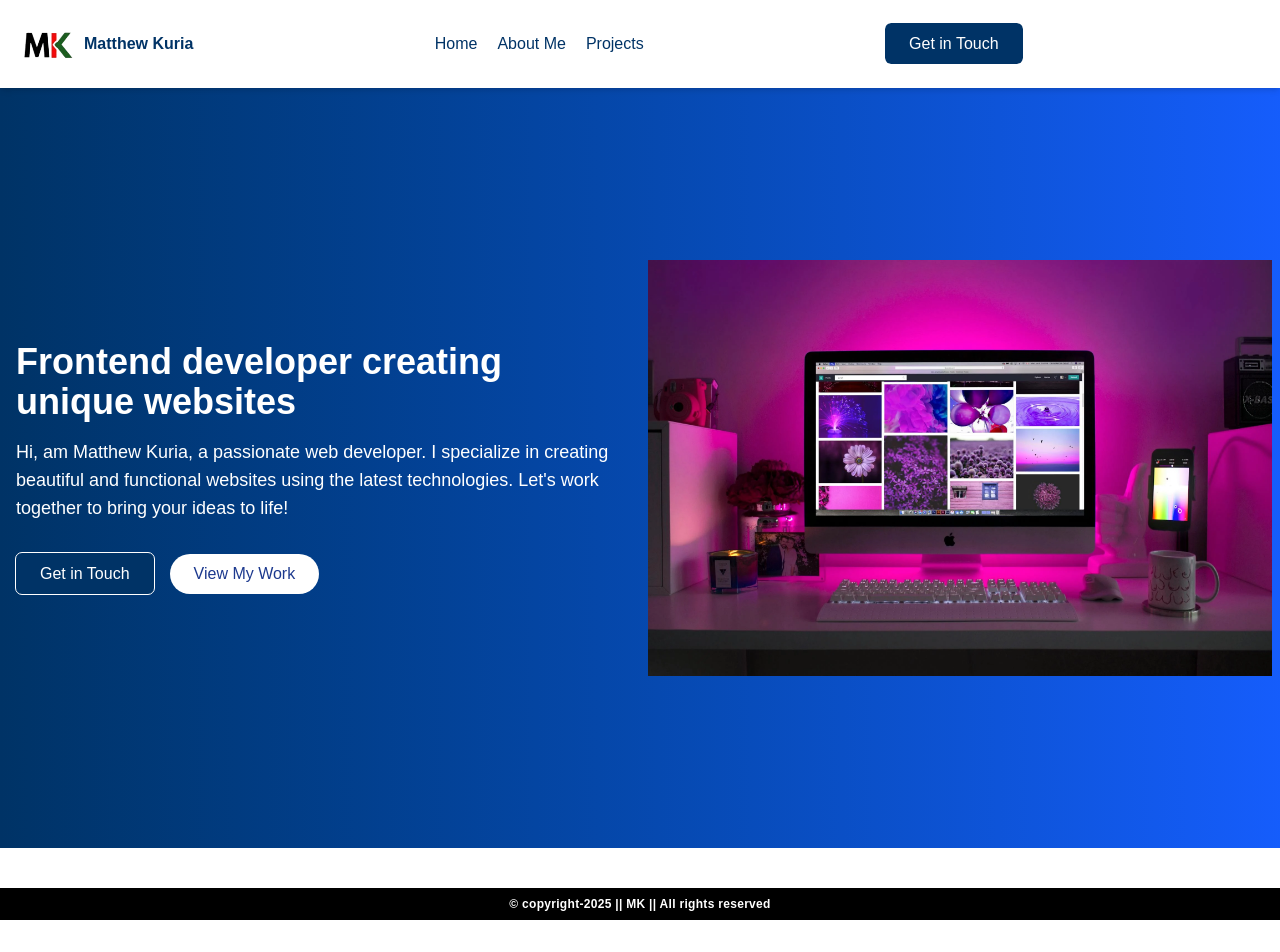
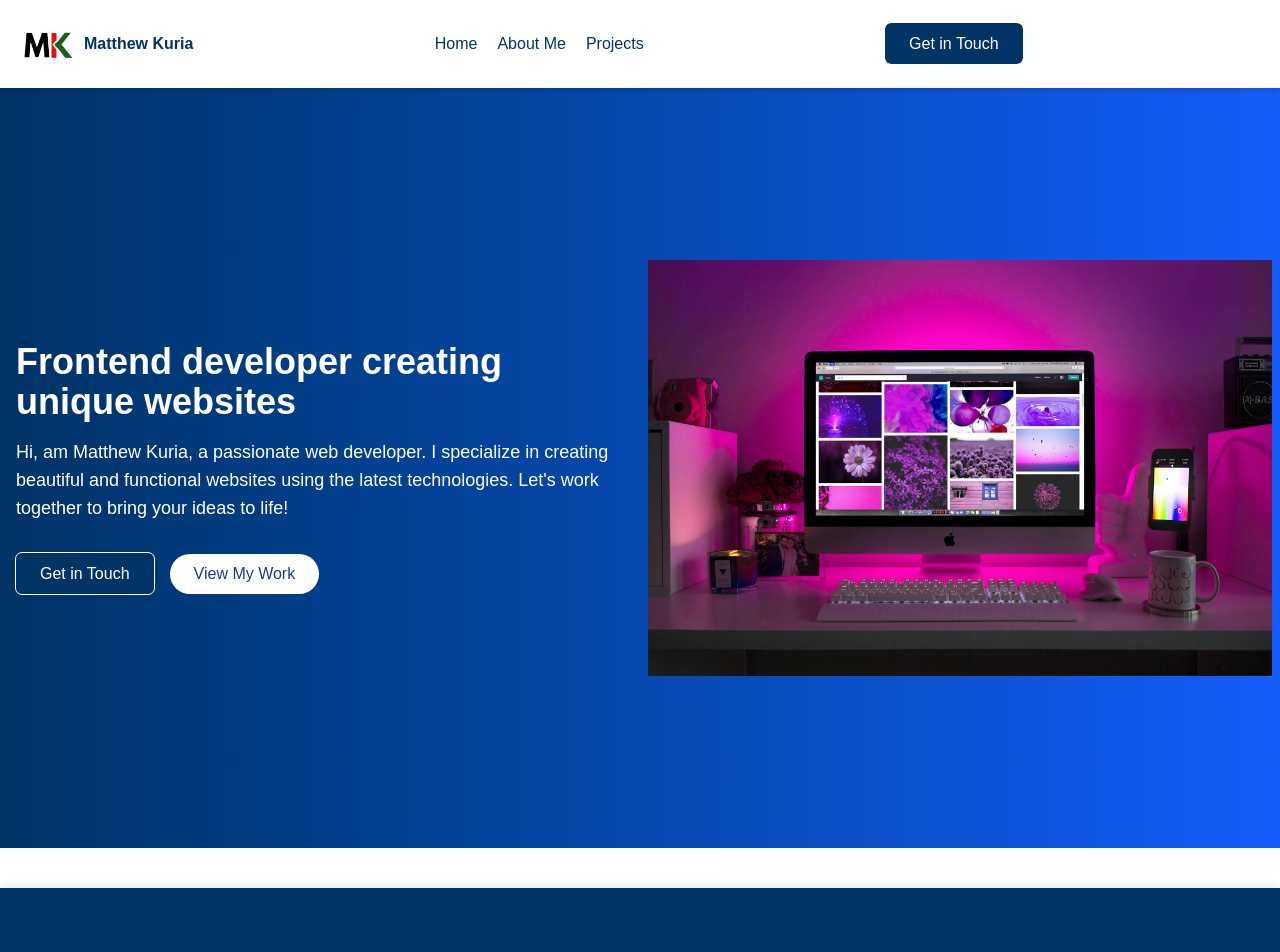
Before and after one commit to matthewkuria/myportifolio, a Next.js app: page / in a window 1280 px wide. Shown: the top 952 px of the page. Before the commit the page ends 920 px from the top, so only its background shows below. Built offline with nearby package versions, Linux system fonts and the light colour scheme.

Commit message:
Add a footer

```diff
--- a/app/components/Footer.tsx
+++ b/app/components/Footer.tsx
@@ -2,9 +2,12 @@ import Link from "next/link";
 
 export default function Footer() {
     return (
-        <footer className="footer bg-slate-600 text-white text-base" id="get-in-touch">
+        <footer className="footer text-white text-base" id="get-in-touch">
+            <div className="footer-content flex flex-col items-center justify-center py-10">
 
-            <div className="copyright text-xs font-semibold flex justify-center bg-black py-2">
+            </div>
+
+            <div className="copyright text-xs font-semibold md:font-normal flex justify-center bg-black py-2">
                 <p className="tracking-wide">&copy; copyright-{new Date().getFullYear()} || MK || All rights reserved</p>
             </div>
         </footer>
--- a/app/globals.css
+++ b/app/globals.css
@@ -25,6 +25,15 @@ body {
   height: 95vh;
   display: flex;
 }
+.footer{
+  background: var(--color-secondary);
+  text-align: center;
+  position: relative;
+  bottom: 0;
+  width: 100%;
+  z-index: 10;
+  box-shadow: 0 -2px 10px rgba(0, 0, 0, 0.1);
+}
 @media screen and (min-width: 768px) {
   .hero{
   background-image: linear-gradient(to right, var(--color-secondary), var(--color-blue-600));
```
